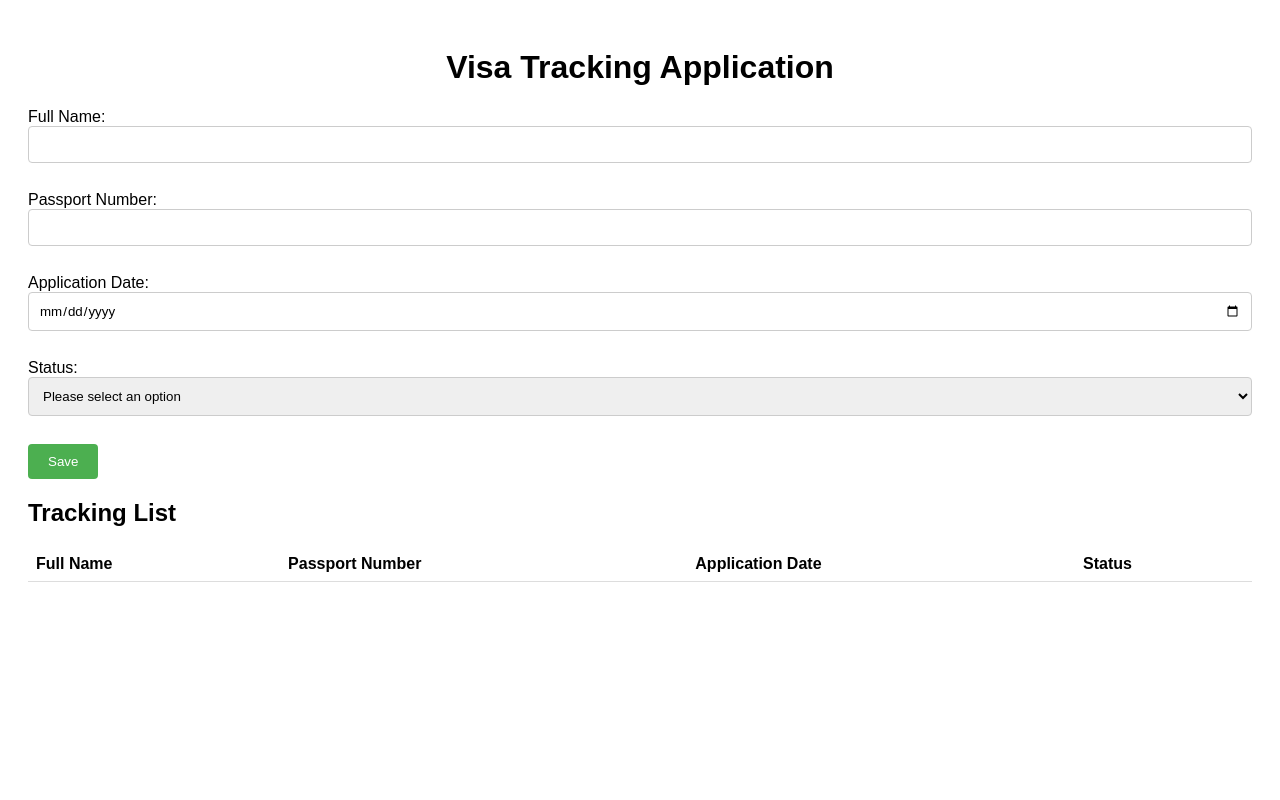
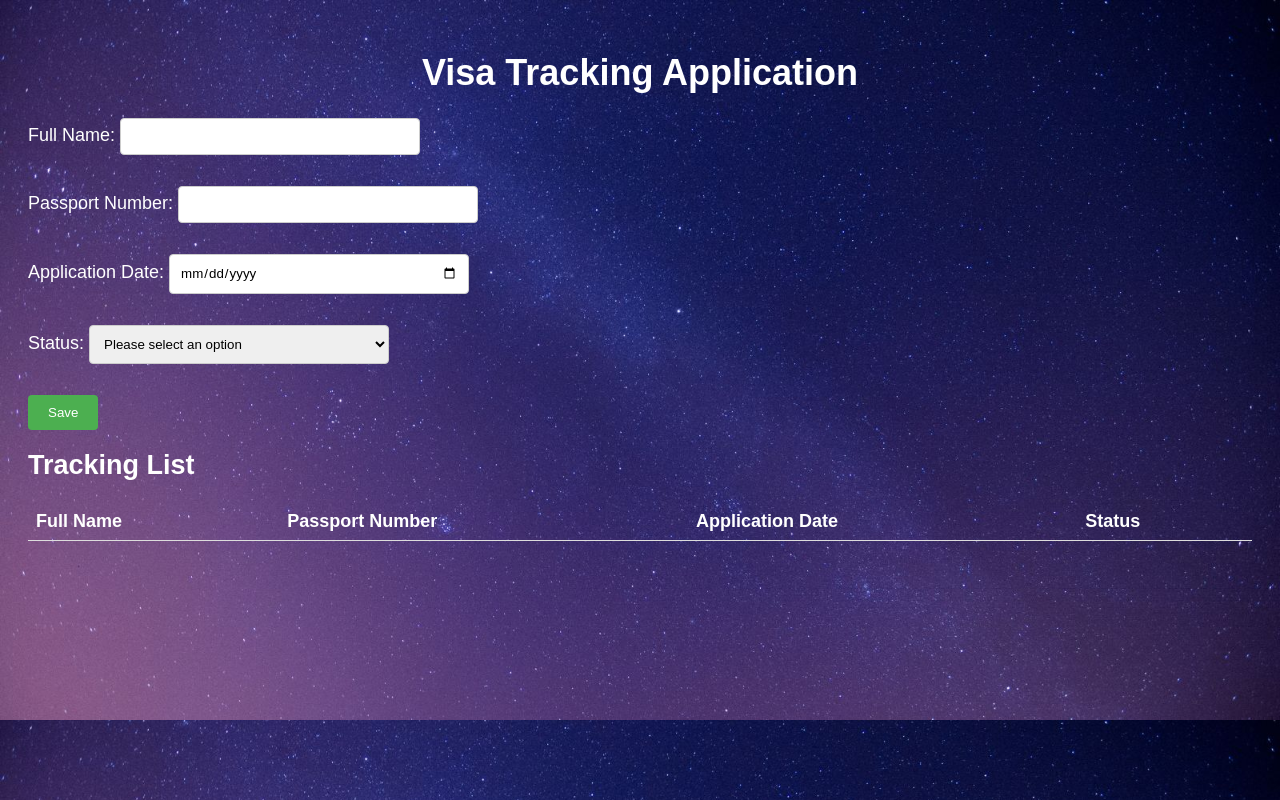
Before and after one commit to arzucaner/global-visa-tracker, a plain HTML site: page index.html in a window 1280 px wide. Drawn offline with Linux system fonts and the light colour scheme.

Commit message:
Update style.css and add image

```diff
--- a/style.css
+++ b/style.css
@@ -1,14 +1,23 @@
 body {
     font-family: 'Unbounded', sans-serif;
     padding: 20px;
+    box-sizing: border-box;
+    background: url('image.jpg') fixed;
+    background-size: 100%;
+    font-size: 18px
 }
 
 h1 {
     text-align: center;
+    color: white;
+    font-family: 'Unbounded', sans-serif;
 }
 
 form {
     margin-bottom: 20px;
+    font-family: 'Unbounded', sans-serif;
+    color: white;
+
 }
 
 input[type="text"],
@@ -21,6 +30,7 @@ select {
     box-sizing: border-box;
     margin-bottom: 10px;
     font-family: 'Unbounded', sans-serif;
+    max-width: 300px;
 }
 
 input[type="submit"] {
@@ -31,10 +41,14 @@ input[type="submit"] {
     border-radius: 4px;
     cursor: pointer;
     font-family: 'Unbounded', sans-serif;
+    display: block;
+    margin-bottom: 10px;
 }
 
 input[type="submit"]:hover {
     background-color: #45a049;
+    transition: background-color 0.3s ease;
+    vertical-align: middle;
 }
 
 table {
@@ -47,11 +61,14 @@ td {
     padding: 8px;
     text-align: left;
     border-bottom: 1px solid #ddd;
+    color: white;
 }
 
 h2 {
     margin-top: 20px;
     animation: fade-in 1s ease;
+    color:white;
+    font-family: 'Unbounded', sans-serif;
 }
 
 @keyframes fade-in {
```
Also changed, not shown: image.jpg (added).
